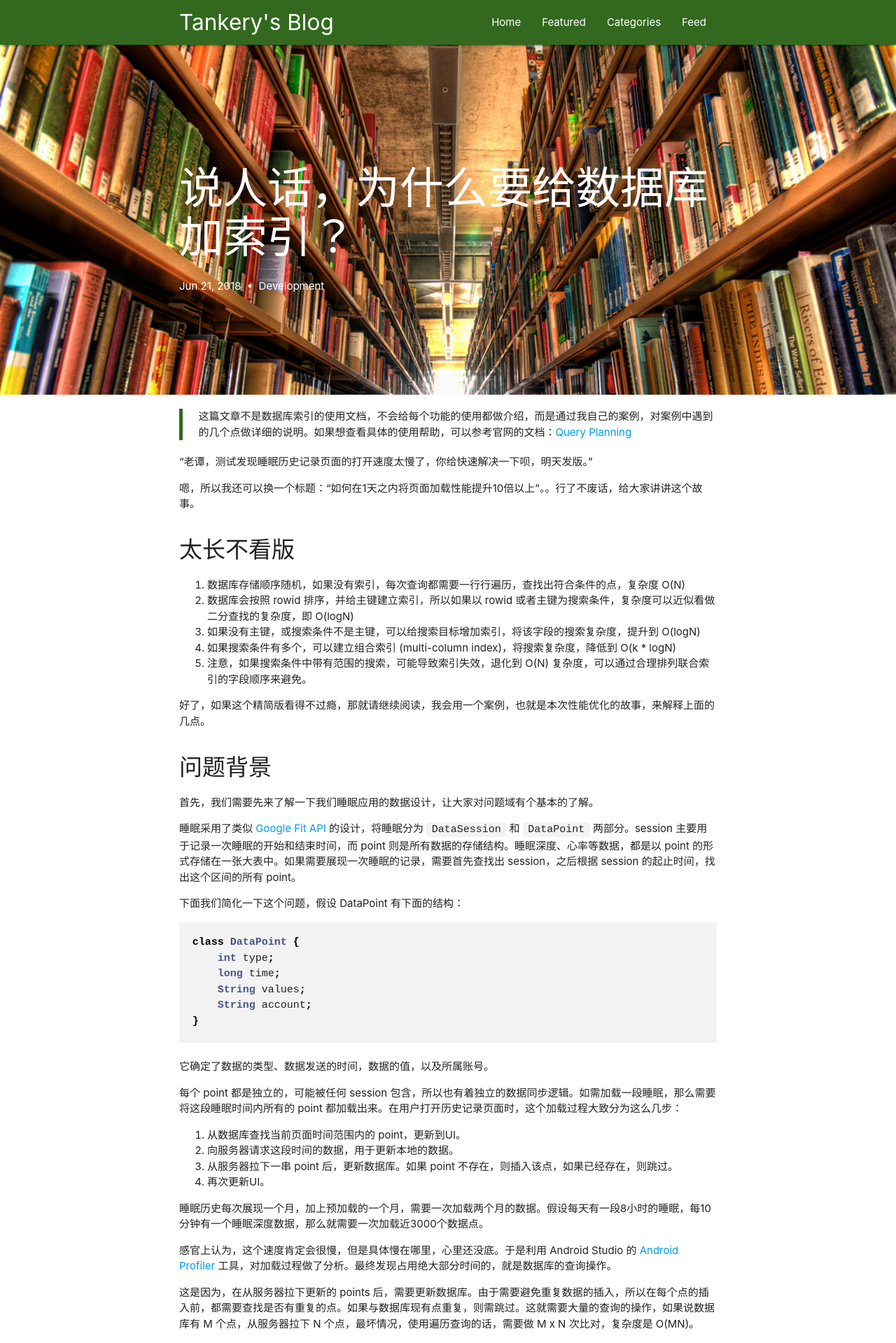
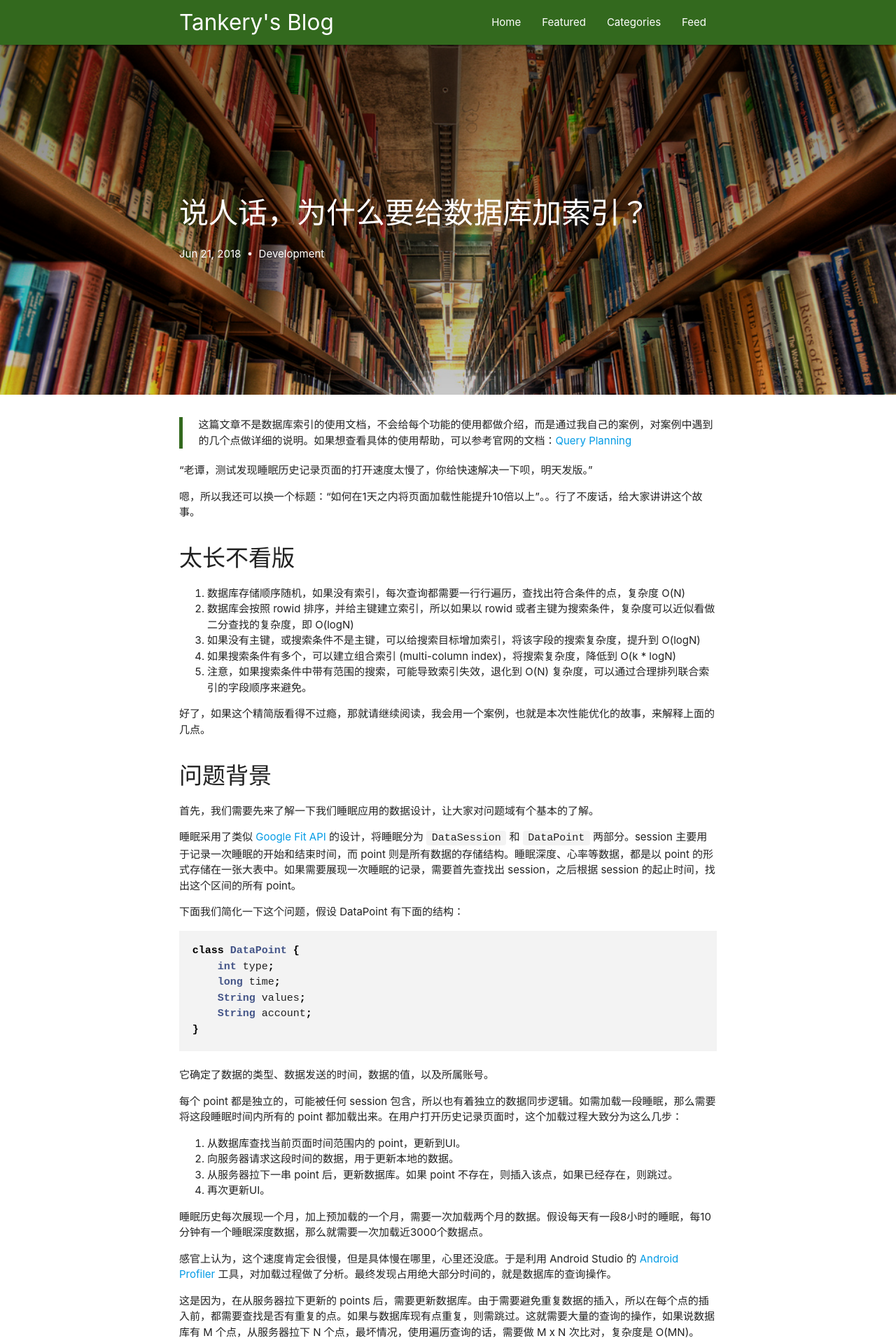
Before and after one commit to tankery/fly-the-code, a Jekyll site: the page built from _posts/2018-06-21-why-we-need-indexes-for-database.md, in a window 1280 px wide. Shown: the top 1919 px of the page at 70% size. Built offline with Jekyll 4.4.1, drawn with Linux system fonts in a browser that asks for light colours.

Commit message:
Improve post header style with image. And fix some UI issues.

```diff
--- a/_layouts/post.html
+++ b/_layouts/post.html
@@ -3,15 +3,19 @@
 ---
 <header>
   <div class="post-header-container parallax-container valign-wrapper">
+
     <div class="parallax">
       {% if page.image %}
       <img src="{{ site.baseurl }}/assets/img/post/{{ page.image.feature }}">
+      <div class="image-mask"></div>
       {% endif %}
     </div>
+
     <div class="post-header container">
       <h1 class="post-title">{{ page.title }}</h1>
       {% include post_meta.html post=page %}
     </div>
+
   </div>
 </header>
 
--- a/_posts/2018-06-21-why-we-need-indexes-for-database.md
+++ b/_posts/2018-06-21-why-we-need-indexes-for-database.md
@@ -96,7 +96,7 @@
 
 这样的一个查询，需要给每一行数据都做比较，确定 type, time, account 是否符合条件。其复杂度是 O(N)。这个性能有多差呢？看看下面这个图来直观的感受下：
 
-![Comparison of Binary Search: O(log n) to Full Scan: O(n)](/assets/img/post/why-we-need-indexes-for-database/performance-of-bin-search-and-scan.png)
+![Comparison of Binary Search: O(log n) to Full Scan: O(n)]({{ site.baseurl }}/assets/img/post/why-we-need-indexes-for-database/performance-of-bin-search-and-scan.png)
 > 来源：[Jason Feinstein 的博客](https://medium.com/@JasonWyatt/squeezing-performance-from-sqlite-indexes-indexes-c4e175f3c346)
 
 也就是说，随着数据量的增大，对排序过的数据做二分查找，其时间增长相对 O(N) 来说，几乎可以忽略不计了。
--- a/_sass/_post.scss
+++ b/_sass/_post.scss
@@ -6,15 +6,23 @@
 // }
 
 .post-header-container {
+
   .parallax {
     background-color: $secondary-color;
   }
 
+  .image-mask {
+    position: absolute;
+    width: 100%;
+    height: 100%;
+    background: linear-gradient(rgba(0,0,0,0.5), rgba(0,0,0,0.2)) left repeat;
+  }
+
   .post-header {
-    color: #FFF;
+    color: white;
 
-    .h1 {
-      font-size: 2.6rem;
+    h1 {
+      font-size: 2.8rem;
     }
 
     @media #{$medium-and-down} {
@@ -24,6 +32,9 @@
 }
 
 .post-content {
+  margin-top: 32px;
+  margin-bottom: 32px;
+
   // Header Styles
   h1 { font-size: 3rem; }
   h2 { font-size: 2.2rem; }
@@ -46,6 +57,7 @@
     padding: 1.25rem;
     background: rgba(240, 240, 240, 0.8);
     margin-bottom: 1.5625rem;
+    overflow: scroll;
   }
 
   p > code {
--- a/_sass/_site.scss
+++ b/_sass/_site.scss
@@ -46,29 +46,23 @@
   }
 }
 
-a.button-collapse.top-nav {
-  position:absolute;
-  text-align:center;
-  top:0;
-  float:none;
-  margin-left:1.5rem;
-  color:#fff;
-  font-size:32px;
-  z-index:2;
-}
-@media #{$small-and-down}{a.button-collapse.top-nav{left:5%;}}
-@media #{$medium-and-down}{nav .nav-wrapper{text-align:center;}}
+@media #{$medium-and-down} {
+  nav {
+    .nav-wrapper {
+      text-align:center;
+    }
 
-ul.side-nav.fixed {
-  overflow:hidden;
-}
+    .sidenav-trigger {
+      margin-left: 0;
+    }
 
-ul.side-nav.fixed li:hover, ul.side-nav.fixed li:active, ul.side-nav.fixed li.active {
-  background-color: rgba(0,0,0,0.05);
-}
-
-ul.side-nav.fixed ul.collapsible-accordion {
-  background-color: #fff;
+    .brand-logo {
+      left: 40px;
+      right: 40px;
+      margin: auto;
+      transform: inherit;
+    }
+  }
 }
 
 i.fa.left, i.fa.right {
```
